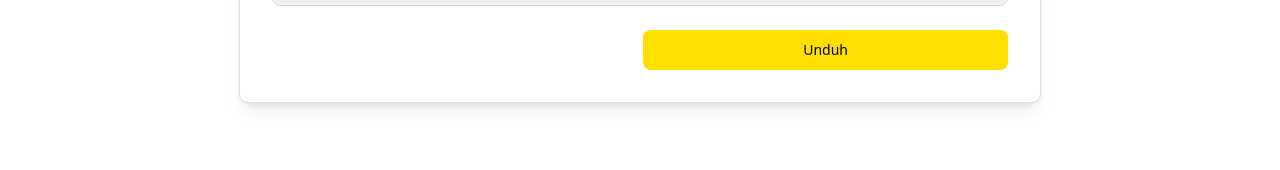
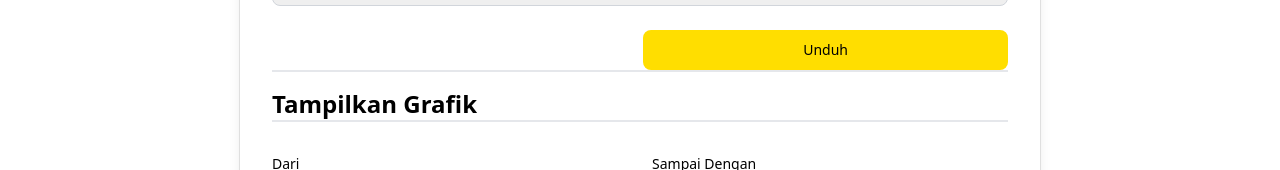
Before and after one commit to KB-TK-IT-Yapemri-BSD/draft-website, a Next.js app: page /profile/laporan/murid in a window 1280 px wide. Shown: the part 730-900 px from the top of the page. Built offline with nearby package versions, Linux system fonts and the light colour scheme; no server answers.

Commit message:
diagram in laporan/ murid

```diff
--- a/src/app/(main)/profile/laporan/murid/page.tsx
+++ b/src/app/(main)/profile/laporan/murid/page.tsx
@@ -1,6 +1,6 @@
 "use client"
 
-import { useState } from "react"
+import { useEffect, useRef, useState } from "react"
 import Link from "next/link"
 import {
   BarElement,
@@ -14,7 +14,7 @@ import {
   Tooltip,
 } from "chart.js"
 import { useSession } from "next-auth/react"
-import { Bar, Line } from "react-chartjs-2"
+import { Bar, Chart, Line } from "react-chartjs-2"
 import { toast, ToastContainer } from "react-toastify"
 
 import { BigArrowLeft } from "@/components/shared/Icons"
@@ -32,12 +32,40 @@ ChartJS.register(
   LineElement
 )
 
+const handleGenerateChart = (dataChart: any) => {
+  const options = {
+    responsive: true,
+
+    maintainAspectRatio: false,
+    backgroundColor: "rgba(255, 99, 132, 0.5)",
+  }
+
+  const data = {
+    type: "bar",
+    labels: dataChart?.map((item: any) => item.value) ?? [],
+    datasets:
+      dataChart?.map((item: any) => ({
+        label: item.value,
+        data: [item.count],
+        backgroundColor: "rgba(53, 162, 235, 0.5)", // Wrap item.count in an array
+      })) ?? [],
+  }
+
+  return (
+    <div>
+      <Bar options={options} data={data} />
+    </div>
+  )
+}
+
 export default function AmbilLaporanMurid() {
   const { data: session } = useSession()
 
   const [params, setParams] = useState({})
   const [formValues, setFormValues] = useState({})
   const [dataChart, setDataChart] = useState([])
+  const [chartVisible, setChartVisible] = useState(false)
+  const chartRef = useRef<HTMLCanvasElement | null>(null)
 
   const handleChange = (e: any) => {
     const { name, value } = e.target
@@ -132,7 +160,8 @@ export default function AmbilLaporanMurid() {
 
       if (res.status === 200) {
         setDataChart(data)
-        // handleGenerateChart(dataChart)
+        handleGenerateChart(data)
+        setChartVisible(true)
       } else if (res.status === 400) {
         toast.error("Tidak ada data tersedia", {
           position: "top-center",
@@ -159,33 +188,6 @@ export default function AmbilLaporanMurid() {
     }
   }
 
-  /**
-
-  const handleGenerateChart = (dataChart: any) => {
-    const options = {
-      responsive: true,
-      plugins: {
-        legend: {
-          position: "right" as const,
-        },
-      },
-      maintainAspectRatio: false,
-      backgroundColor: "rgba(255, 99, 132, 0.5)",
-    }
-
-    const data = {
-      type: "bar",
-      datasets:
-        dataChart?.map((item: any) => ({
-          label: item.value,
-          data: item.count,
-        })) ?? [],
-    }
-
-    return <Bar options={options} data={data} />
-  }
-   */
-
   const handleSubmit = (e: any) => {
     e.preventDefault()
     handleDownload(params)
@@ -194,7 +196,15 @@ export default function AmbilLaporanMurid() {
   const handleSubmit2 = (e: any) => {
     e.preventDefault()
     handleChart(formValues)
+    setChartVisible(true)
   }
+
+  useEffect(() => {
+    if (!chartVisible) {
+      // Reset chartVisible to false when dataChart changes
+      setChartVisible(false)
+    }
+  }, [dataChart])
 
   return (
     <div className="bg-white">
@@ -210,7 +220,6 @@ export default function AmbilLaporanMurid() {
         <div className="card outline outline-grey outline-[1px] p-8">
           <div className="w-full divide-y-2">
             <p className="font-bold text-2xl pt-4">Ambil Data Laporan Murid</p>
-
             <form method="GET" onSubmit={handleSubmit}>
               <div className="space-y-2">
                 <div className="flex flex-col lg:flex-row lg:space-x-6 pt-6 pb-2">
@@ -462,7 +471,6 @@ export default function AmbilLaporanMurid() {
               </div>
             </form>
 
-            {/**
             <p className="font-bold text-2xl pt-4">Tampilkan Grafik</p>
             <form method="GET" onSubmit={handleSubmit2}>
               <div className="space-y-2">
@@ -540,7 +548,8 @@ export default function AmbilLaporanMurid() {
                 </button>
               </div>
             </form>
-			 */}
+
+            {chartVisible && handleGenerateChart(dataChart)}
           </div>
         </div>
       </div>
--- a/src/components/beranda/FAQCorner.tsx
+++ b/src/components/beranda/FAQCorner.tsx
@@ -3,7 +3,7 @@ import Image from "next/image"
 function FAQCorner() {
   const faqData = [
     {
-      question: "Berapa umur persyaratan untuk dapat daftar di Yapemri",
+      question: "Berapa umur persyaratan untuk dapat daftar di Yapemri?",
       answer: "Untuk KB, minimal anaknya berusia 3 hingga 4 tahun.",
     },
     {
```
Also changed, not shown: 1 other file (tests, documents, lock files or other folders).
